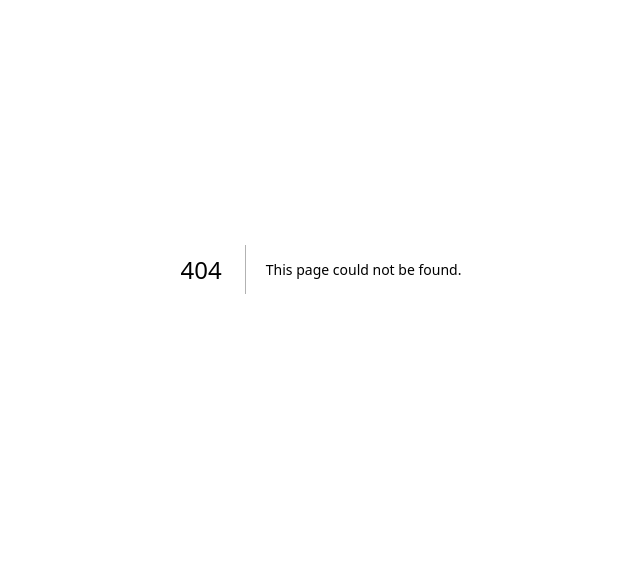
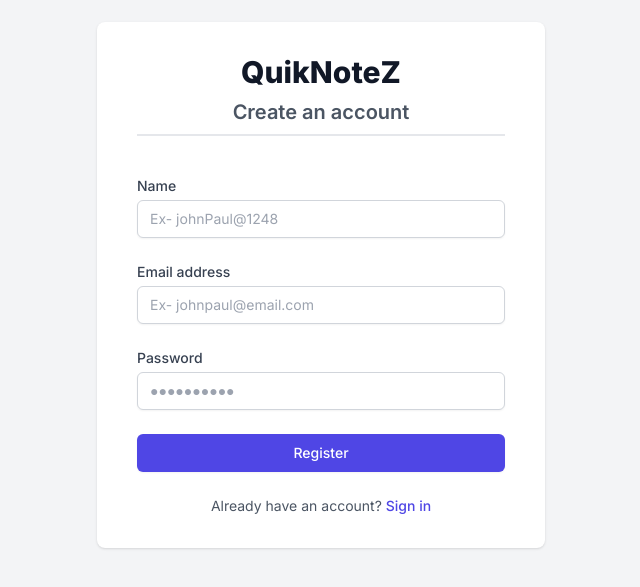
Before and after one commit to YasithaRDK/Notes-Managing-NextJS-App, a Next.js app: page /register in a window 1280 px wide. Before the commit this address had no page. Shown: the part 131-718 px from the top of the page, without its empty margins (319-959 px from the left). Built offline with nearby package versions, Linux system fonts and the light colour scheme.

Commit message:
create login and register page UI

```diff
--- /dev/null
+++ b/app/login/page.jsx
@@ -0,0 +1,74 @@
+"use client";
+
+import Link from "next/link";
+import { useState } from "react";
+
+const LoginPage = () => {
+  const [formData, setFormData] = useState({
+    email: "",
+    password: "",
+  });
+
+  return (
+    <section className="min-h-screen flex flex-col justify-center py-12 sm:px-6 lg:px-8">
+      <div className="mt-8 sm:mx-auto sm:w-full sm:max-w-md">
+        <div className="bg-white py-8 px-4 shadow sm:rounded-lg sm:px-10">
+          <div className="authFormHeader">
+            <h2 className="authFormLogo">QuikNoteZ</h2>
+            <h3 className="authFormTitle">Sign in to your account</h3>
+            <div className="border-b-2 mt-2"></div>
+          </div>
+          <form className="space-y-6" action="#" method="POST">
+            <div>
+              <label htmlFor="email" className="authFormLabel">
+                Email address
+              </label>
+              <div className="mt-1">
+                <input
+                  id="email"
+                  type="email"
+                  placeholder="Ex- johnpaul@email.com"
+                  value={formData.email}
+                  required
+                  className="authFormInput"
+                />
+              </div>
+            </div>
+
+            <div>
+              <label htmlFor="password" className="authFormLabel">
+                Password
+              </label>
+              <div className="mt-1">
+                <input
+                  id="password"
+                  type="password"
+                  placeholder="●●●●●●●●●●"
+                  value={formData.password}
+                  required
+                  className="authFormInput"
+                />
+              </div>
+            </div>
+
+            <div>
+              <button type="submit" className="authSubmitBtn">
+                Sign in
+              </button>
+            </div>
+          </form>
+          <div className="mt-6">
+            <p className="text-sm text-gray-600 text-center">
+              Not a user?{" "}
+              <Link href="/register" className="upInLink">
+                Sign up instead
+              </Link>
+            </p>
+          </div>
+        </div>
+      </div>
+    </section>
+  );
+};
+
+export default LoginPage;
--- /dev/null
+++ b/app/register/page.jsx
@@ -0,0 +1,91 @@
+"use client";
+
+import Link from "next/link";
+import { useState } from "react";
+
+const RegisterPage = () => {
+  const [formData, setFormData] = useState({
+    name: "",
+    email: "",
+    password: "",
+  });
+
+  return (
+    <div className="min-h-screen bg-gray-100 flex flex-col justify-center py-12 sm:px-6 lg:px-8">
+      <div className="mt-8 sm:mx-auto sm:w-full sm:max-w-md">
+        <div className="bg-white py-8 px-4 shadow sm:rounded-lg sm:px-10">
+          <div className="authFormHeader">
+            <h2 className="authFormLogo">QuikNoteZ</h2>
+            <h3 className="authFormTitle">Create an account</h3>
+            <div className="border-b-2 mt-2"></div>
+          </div>
+          <form className="space-y-6" action="#" method="POST">
+            <div>
+              <label htmlFor="name" className="authFormLabel">
+                Name
+              </label>
+              <div className="mt-1">
+                <input
+                  id="name"
+                  type="text"
+                  placeholder="Ex- johnPaul@1248"
+                  value={formData.name}
+                  required
+                  className="authFormInput"
+                />
+              </div>
+            </div>
+
+            <div>
+              <label htmlFor="email" className="authFormLabel">
+                Email address
+              </label>
+              <div className="mt-1">
+                <input
+                  id="email"
+                  type="email"
+                  placeholder="Ex- johnpaul@email.com"
+                  value={formData.email}
+                  required
+                  className="authFormInput"
+                />
+              </div>
+            </div>
+
+            <div>
+              <label htmlFor="password" className="authFormLabel">
+                Password
+              </label>
+              <div className="mt-1">
+                <input
+                  id="password"
+                  type="password"
+                  placeholder="●●●●●●●●●●"
+                  value={formData.password}
+                  required
+                  className="authFormInput"
+                />
+              </div>
+            </div>
+
+            <div>
+              <button type="submit" className="authSubmitBtn">
+                Register
+              </button>
+            </div>
+          </form>
+          <div className="mt-6">
+            <p className="text-sm text-gray-600 text-center">
+              Already have an account?{" "}
+              <Link href="/login" className="upInLink">
+                Sign in
+              </Link>
+            </p>
+          </div>
+        </div>
+      </div>
+    </div>
+  );
+};
+
+export default RegisterPage;
--- a/styles/globals.css
+++ b/styles/globals.css
@@ -2,32 +2,36 @@
 @tailwind components;
 @tailwind utilities;
 
-:root {
-  --foreground-rgb: 0, 0, 0;
-  --background-start-rgb: 214, 219, 220;
-  --background-end-rgb: 255, 255, 255;
+body {
+  @apply bg-gray-100;
 }
 
-@media (prefers-color-scheme: dark) {
-  :root {
-    --foreground-rgb: 255, 255, 255;
-    --background-start-rgb: 0, 0, 0;
-    --background-end-rgb: 0, 0, 0;
-  }
+/**Login && Register */
+
+.authFormHeader {
+  @apply sm:mx-auto sm:w-full sm:max-w-md mb-10;
 }
 
-body {
-  color: rgb(var(--foreground-rgb));
-  background: linear-gradient(
-      to bottom,
-      transparent,
-      rgb(var(--background-end-rgb))
-    )
-    rgb(var(--background-start-rgb));
+.authFormLogo {
+  @apply text-center text-3xl font-extrabold text-gray-900;
 }
 
-@layer utilities {
-  .text-balance {
-    text-wrap: balance;
-  }
+.authFormTitle {
+  @apply mt-2 text-center text-xl font-semibold text-gray-600;
 }
+
+.authFormLabel {
+  @apply block text-sm font-medium text-gray-700;
+}
+
+.authFormInput {
+  @apply appearance-none block w-full px-3 py-2 border border-gray-300 rounded-md shadow-sm placeholder-gray-400 focus:outline-none focus:ring-indigo-500 focus:border-indigo-500 sm:text-sm;
+}
+
+.authSubmitBtn {
+  @apply w-full flex justify-center py-2 px-4 border border-transparent rounded-md shadow-sm text-sm font-medium text-white bg-indigo-600 hover:bg-indigo-700 focus:outline-none focus:ring-2 focus:ring-offset-2 focus:ring-indigo-500;
+}
+
+.upInLink {
+  @apply font-medium text-indigo-600 hover:text-indigo-500;
+}
```
Also changed, not shown: app/layout.jsx (renamed from app/layout.js), app/page.jsx (renamed from app/page.js).
